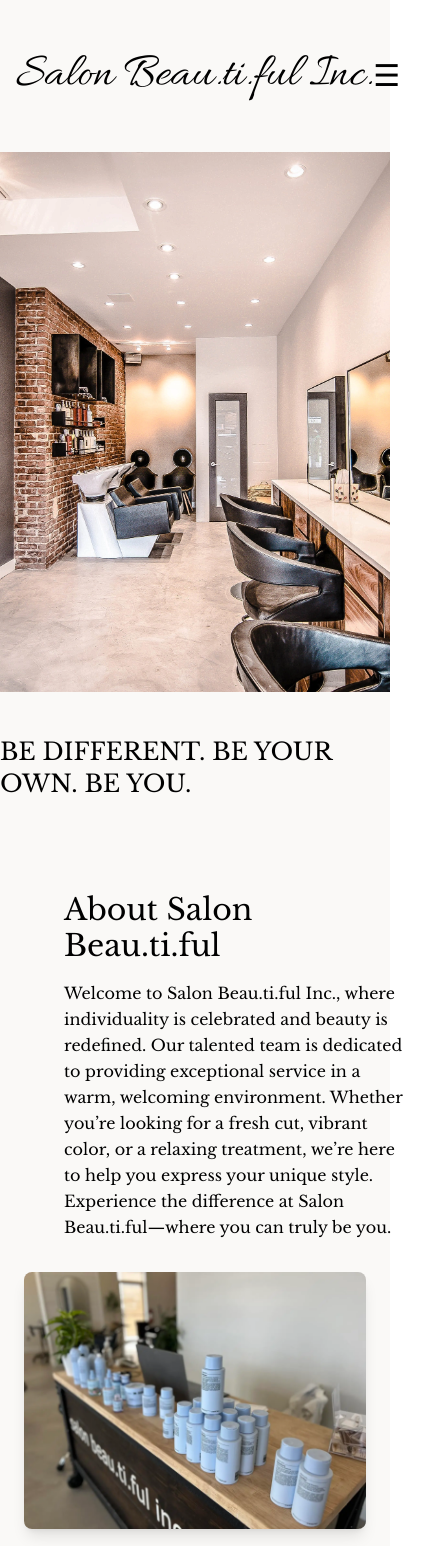
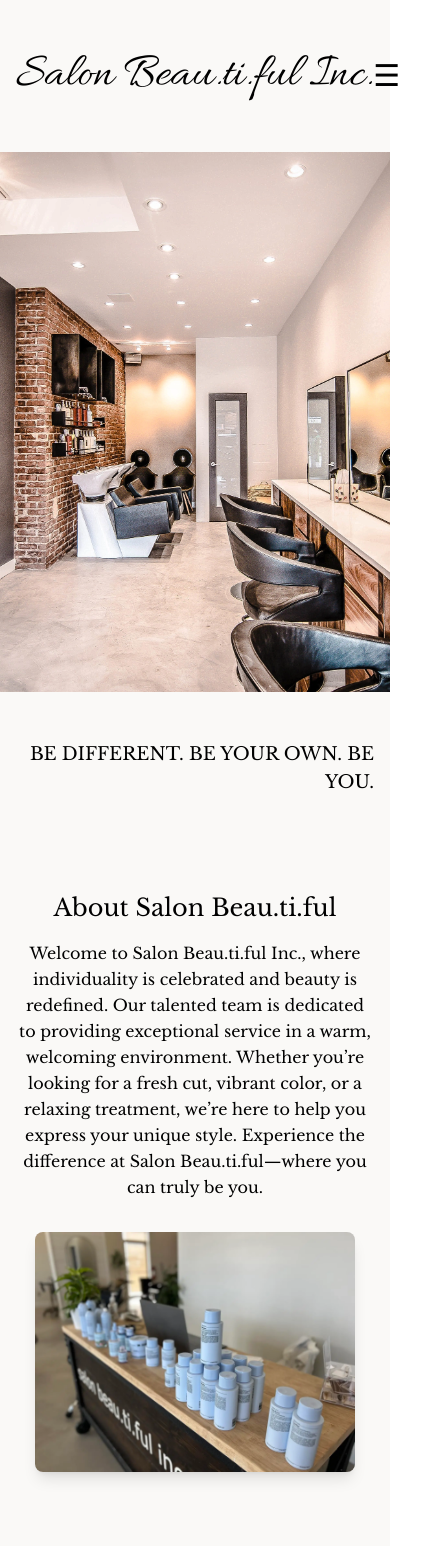
Before and after one commit to GabeGreier/salonbeautiful, a React (Vite) app: page / in a window 390 px wide. Shown: the top 1546 px of the page, 430 px wide, since content can reach past the window. Built offline with nearby package versions, Linux system fonts and the light colour scheme.

Commit message:
Fixed mobile responsiveness

```diff
--- a/src/App.jsx
+++ b/src/App.jsx
@@ -7,7 +7,7 @@ import Location from './components/Location';
 import Contact from './components/Contact';
 
 const App = () => (
-  <div className="bg-[#faf9f7] min-h-screen"
+  <div className="bg-[#faf9f7] min-h-screen overflow-x-hidden"
        style={{ fontFamily: 'Libre Baskerville' }}>
     <Navbar />
     <main>
--- a/src/components/About.jsx
+++ b/src/components/About.jsx
@@ -4,9 +4,9 @@ import aboutImage from '../about.webp';
 const About = () => (
   <section className="flex flex-col md:flex-row items-center justify-center h-auto min-h-[60vh] py-12 bg-[#faf9f7]">
     {/* Left: Text */}
-    <div className="ml-20 w-full md:w-1/2 flex flex-col justify-center items-start px-6 md:px-12 mb-8 md:mb-0">
-      <h2 className="text-3xl md:text-4xl font-allura mb-4">About Salon Beau.ti.ful</h2>
-      <p className="font-baskerville text-base md:text-lg leading-relaxed">
+    <div className="w-full md:w-1/2 flex flex-col justify-center items-center md:items-start px-4 sm:px-8 md:px-12 mb-8 md:mb-0">
+      <h2 className="text-2xl sm:text-3xl md:text-4xl font-allura mb-4 text-center md:text-left">About Salon Beau.ti.ful</h2>
+      <p className="font-baskerville text-base sm:text-lg leading-relaxed text-center md:text-left">
         Welcome to Salon Beau.ti.ful Inc., where individuality is celebrated and beauty is redefined.
         Our talented team is dedicated to providing exceptional service in a warm, welcoming environment.
         Whether you’re looking for a fresh cut, vibrant color, or a relaxing treatment, we’re here to help you express your unique style.
@@ -14,11 +14,11 @@ const About = () => (
       </p>
     </div>
     {/* Right: Image */}
-    <div className="w-full md:w-1/2 flex justify-center items-center px-6">
+    <div className="w-full md:w-1/2 flex justify-center items-center px-4 sm:px-8">
       <img
         src={aboutImage}
         alt="Inside Salon Beau.ti.ful"
-        className="rounded-lg shadow-lg max-h-[500px] w-full max-w-[600px] object-cover"
+        className="rounded-lg shadow-lg max-h-[300px] sm:max-h-[400px] md:max-h-[500px] w-full max-w-xs sm:max-w-md md:max-w-lg object-cover"
         style={{ objectPosition: 'center' }}
       />
     </div>
--- a/src/components/Contact.jsx
+++ b/src/components/Contact.jsx
@@ -1,16 +1,15 @@
 import React from 'react';
 import { FontAwesomeIcon } from '@fortawesome/react-fontawesome';
-// Only import the icons you use
 import { faInstagram, faFacebook } from '@fortawesome/free-brands-svg-icons';
 
 const Contact = () => (
-  <footer className="h-[20vh] flex flex-col sm:flex-row justify-between items-center px-6 sm:px-10 bg-[#faf9f7]" aria-label="Contact and Footer">
-    <div className="flex flex-col items-start font-baskerville mb-4 sm:mb-0">
-      <p className="text-base sm:text-lg mb-1">Phone: (306) 555-1234</p>
-      <p className="text-base sm:text-lg mb-1">Email: info@salonbeautiful.com</p>
+  <footer className="flex flex-col sm:flex-row justify-between items-center px-4 sm:px-10 py-6 bg-[#faf9f7] font-baskerville" aria-label="Contact and Footer">
+    <div className="flex flex-col items-center sm:items-start mb-4 sm:mb-0 w-full sm:w-auto">
+      <p className="text-base sm:text-lg mb-1 text-center sm:text-left">Phone: (306) 555-1234</p>
+      <p className="text-base sm:text-lg mb-1 text-center sm:text-left">Email: info@salonbeautiful.com</p>
     </div>
-    <div className="flex flex-col items-end font-baskerville">
-      <div className="flex space-x-4 mb-2">
+    <div className="flex flex-col items-center sm:items-end w-full sm:w-auto">
+      <div className="flex flex-row space-x-4 mb-2">
         <a href="https://www.instagram.com" target="_blank" rel="noopener noreferrer" aria-label="Instagram">
           <FontAwesomeIcon icon={faInstagram} className="text-2xl hover:opacity-80 transition duration-300" />
         </a>
@@ -18,7 +17,7 @@ const Contact = () => (
           <FontAwesomeIcon icon={faFacebook} className="text-2xl hover:opacity-80 transition duration-300" />
         </a>
       </div>
-      <p className="text-base sm:text-lg">© 2025 Salon Beau.ti.ful Inc. All rights reserved.</p>
+      <p className="text-base sm:text-lg text-center sm:text-right">© 2025 Salon Beau.ti.ful Inc. All rights reserved.</p>
     </div>
   </footer>
 );
--- a/src/components/Hero.jsx
+++ b/src/components/Hero.jsx
@@ -3,7 +3,7 @@ import salonImage from '../salon.webp';
 
 const Hero = () => (
   <section
-    className="w-full flex flex-col justify-between items-center h-screen bg-[#faf9f7] pt-[18vh]"
+    className="w-full flex flex-col justify-between items-center h-screen bg-[#faf9f7] pt-[18vh] overflow-x-hidden"
     aria-label="Hero Section"
   >
     <div
@@ -13,7 +13,7 @@ const Hero = () => (
       aria-label="Salon Beautiful Interior"
     />
     <div className="w-full flex items-center justify-end h-[18vh] bg-[#faf9f7]">
-      <p className="text-2xl sm:text-4xl mr-6 sm:mr-20">
+      <p className="text-lg sm:text-2xl md:text-4xl mr-2 sm:mr-6 md:mr-20 text-right w-full pr-2 sm:pr-0">
         BE DIFFERENT. BE YOUR OWN. BE YOU.
       </p>
     </div>
```
